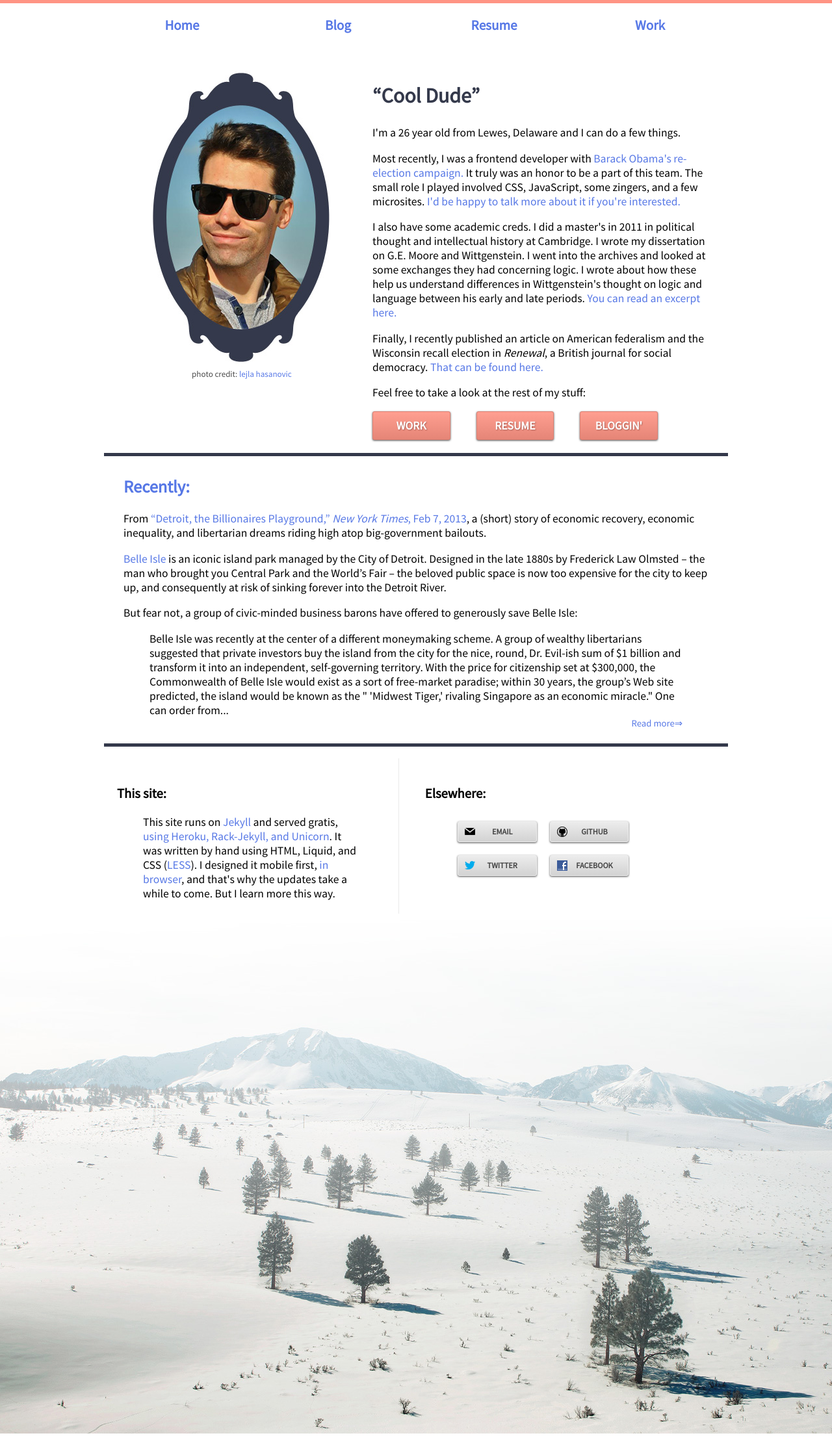
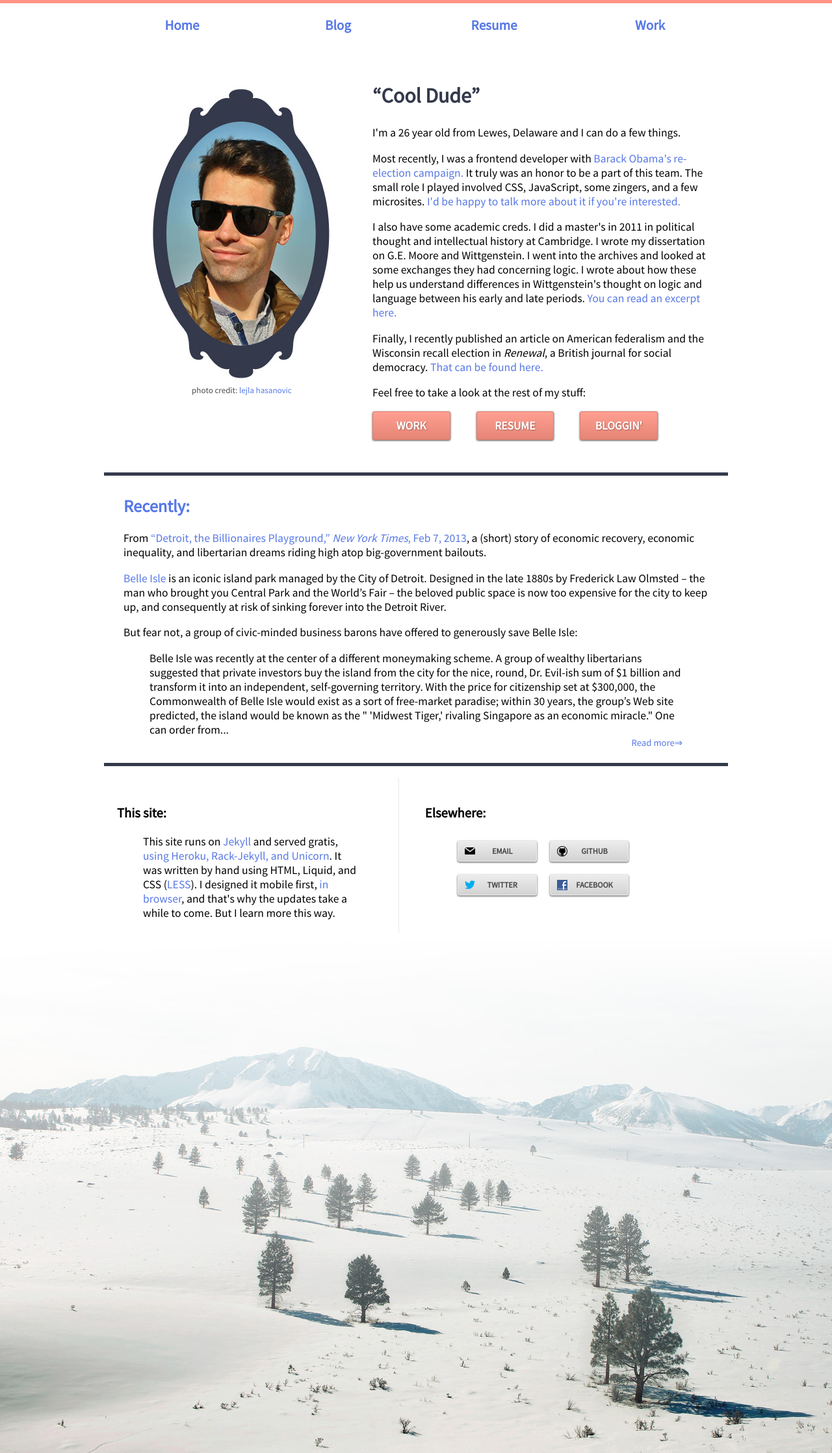
Before and after one commit to evanseyf/blog, a Jekyll site: the page built from index.html, in a window 1280 px wide. Shown: the whole page at 65% size. Built offline with Jekyll 4.4.1, drawn with Linux system fonts in a browser that asks for light colours; nearby versions of some CDN libraries; Markdown is read by kramdown in place of the engine named in the settings; before the commit the page ends 2206 px from its top, so only the background shows below that.

Commit message:
white space is important for ease of reading

```diff
--- a/css/style.css
+++ b/css/style.css
@@ -93,6 +93,9 @@ nav a {
 .about h2 {
   font-size: 32px;
 }
+.about figure {
+  margin-top: 25px;
+}
 .about li {
   text-align: center;
   text-transform: uppercase;
@@ -131,7 +134,7 @@ nav a {
   text-shadow: 1px 1px 2px rgba(0, 0, 0, 0.3);
 }
 .about .seven {
-  margin-bottom: 20px;
+  margin-bottom: 50px;
 }
 .lede {
   border-top: 5px solid #34394b;
--- a/css/style.less
+++ b/css/style.less
@@ -112,6 +112,9 @@ nav {
 	h2 {
 		font-size: 32px;
 	}
+	figure {
+		margin-top: 25px;
+	}
 	li {
 		.fancyButton(@salmon, #dd7f71);
 		width: 50%;
@@ -128,7 +131,7 @@ nav {
 		text-shadow: 1px 1px 2px rgba(0, 0, 0, 0.3);
 	}
 	.seven {
-		margin-bottom: 20px;
+		margin-bottom: 50px;
 	}
 }
 
```
